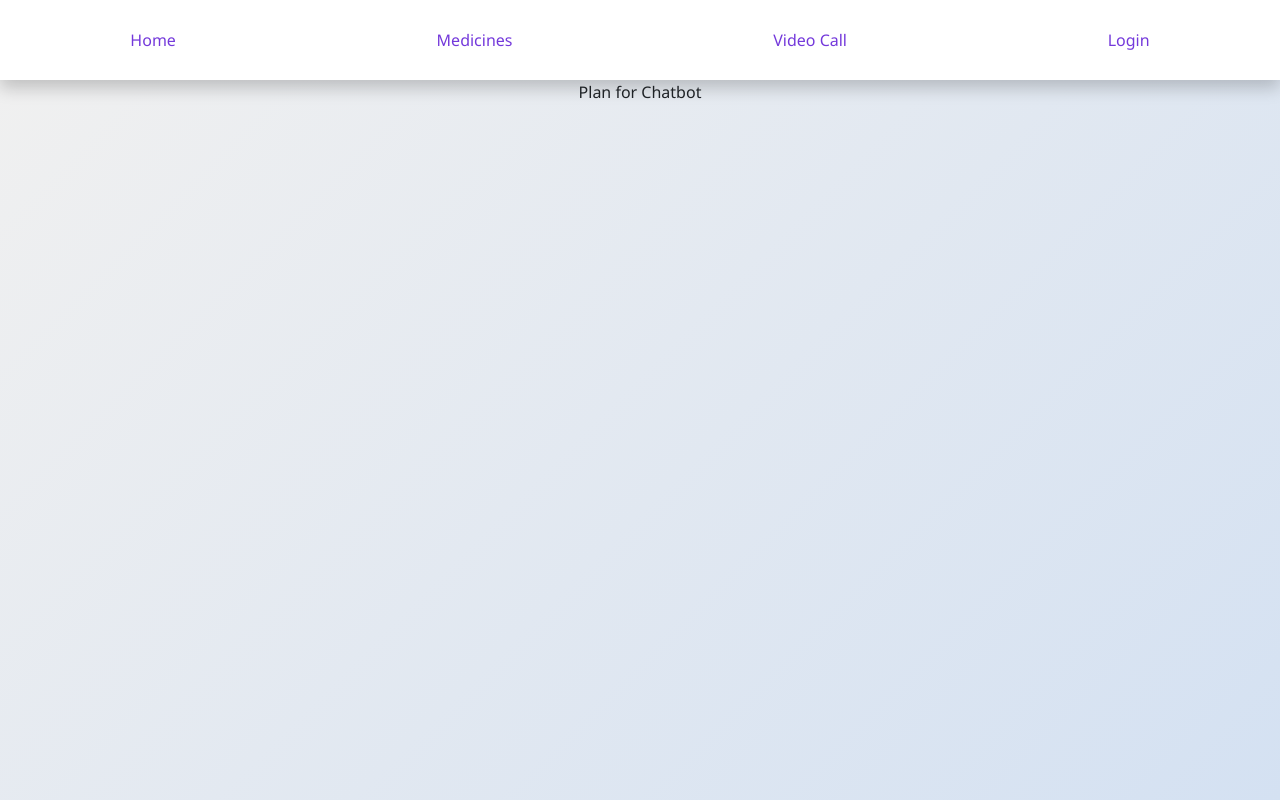
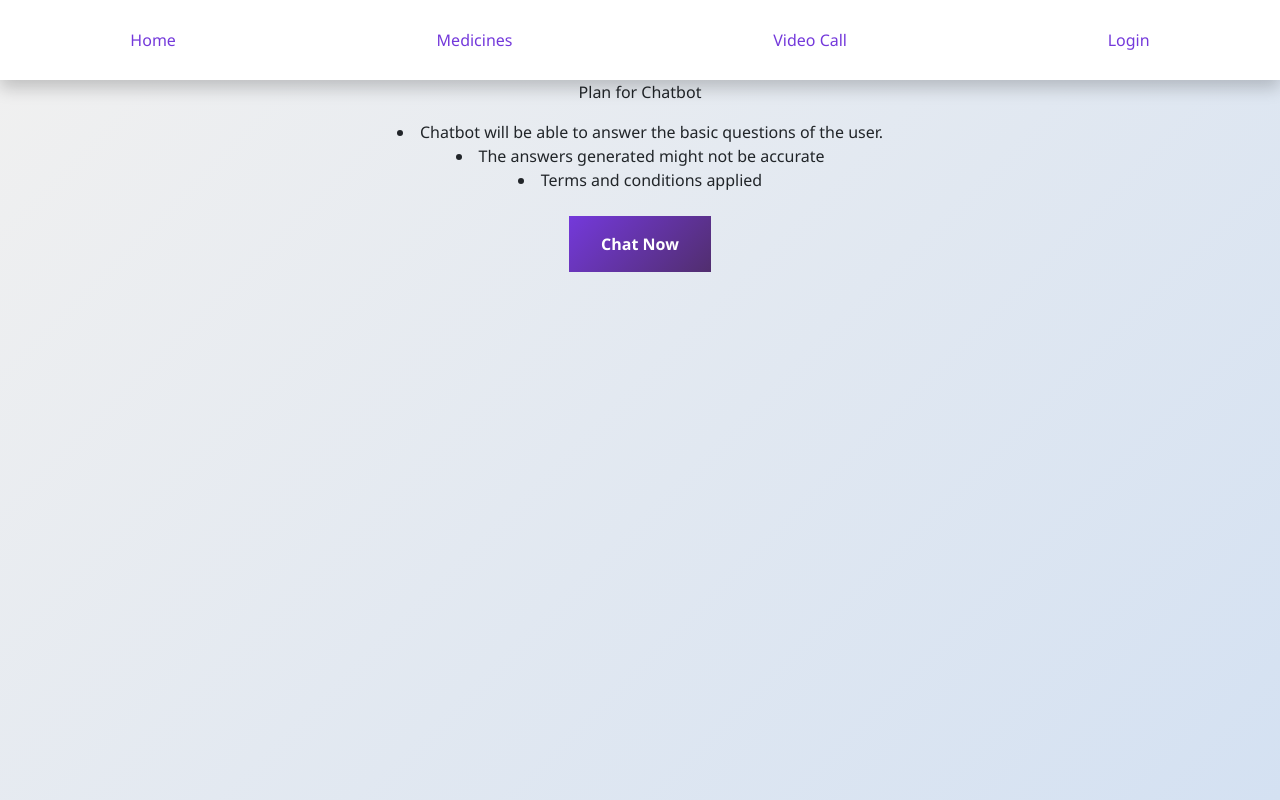
Before and after one commit to sohith18/Health-Care, a React (Vite) app in the folder client/: page /chatbot in a window 1280 px wide. Built offline with nearby package versions, Linux system fonts and the light colour scheme.

Commit message:
Added link to Chat Now.Added some content to chatbot

```diff
--- a/client/src/pages/Chatbot.jsx
+++ b/client/src/pages/Chatbot.jsx
@@ -1,7 +1,19 @@
 import React from 'react'
 
+const ChatNow=()=>{
+    console.log("Chat Now");
+}
 export default function Chatbot() {
   return (
-    <div>Plan for Chatbot</div>
+    <div>
+        <p>Plan for Chatbot</p>
+        <l>
+            <li>Chatbot will be able to answer the basic questions of the user.</li>
+            <li> The answers generated might not be accurate</li>
+            <li> Terms and conditions applied</li>
+            <br/>
+        </l>
+        <button onClick={ChatNow}> Chat Now </button>
+    </div>
   )
 }
--- a/client/src/pages/Specialized_doctors/AllergyDoctors.jsx
+++ b/client/src/pages/Specialized_doctors/AllergyDoctors.jsx
@@ -2,13 +2,16 @@ import React from 'react'
 
 const LiveCall=()=>{
     window.location.assign(`/video-call`)
+}
+const Chat=()=>{
+  window.location.assign(`/chatbot`)
 }
 
 export default function AllergyDoctors() {
   return (
     <div>
       <div className  = 'chat-box'>
-        <button> Chat with us </button>
+        <button onClick={Chat}> Chat with us </button>
       </div>
       <button onClick={LiveCall}>Video Call</button>
     </div>
--- a/client/src/pages/Specialized_doctors/ColdDoctors.jsx
+++ b/client/src/pages/Specialized_doctors/ColdDoctors.jsx
@@ -1,12 +1,15 @@
 import React from 'react'
 const LiveCall=()=>{
   window.location.assign(`/video-call`)
+}
+const Chat=()=>{
+  window.location.assign(`/chatbot`)
 }
 export default function ColdDoctors() {
   return (
     <div>
       <div className  = 'chat-box'>
-        <button> Chat with us </button>
+        <button onClick={Chat}> Chat with us </button>
       </div>
       <button onClick={LiveCall}>Video Call</button>
     </div>
--- a/client/src/pages/Specialized_doctors/DepressionDoctors.jsx
+++ b/client/src/pages/Specialized_doctors/DepressionDoctors.jsx
@@ -1,12 +1,15 @@
 import React from 'react'
 const LiveCall=()=>{
   window.location.assign(`/video-call`)
+}
+const Chat=()=>{
+  window.location.assign(`/chatbot`)
 }
 export default function DepressionDoctors() {
   return (
     <div>
       <div className  = 'chat-box'>
-        <button> Chat with us </button>
+        <button onClick={Chat}> Chat with us </button>
       </div>
       <button onClick={LiveCall}>Video Call</button>
     </div>
--- a/client/src/pages/Specialized_doctors/SkinDoctors.jsx
+++ b/client/src/pages/Specialized_doctors/SkinDoctors.jsx
@@ -1,12 +1,15 @@
 import React from 'react'
 const LiveCall=()=>{
   window.location.assign(`/video-call`)
+}
+const Chat=()=>{
+  window.location.assign(`/chatbot`)
 }
 export default function SkinDoctors() {
   return (
     <div>
       <div className  = 'chat-box'>
-        <button> Chat with us </button>
+        <button onClick={Chat}> Chat with us </button>
       </div>
       <button onClick={LiveCall}>Video Call</button>
     </div>
```
